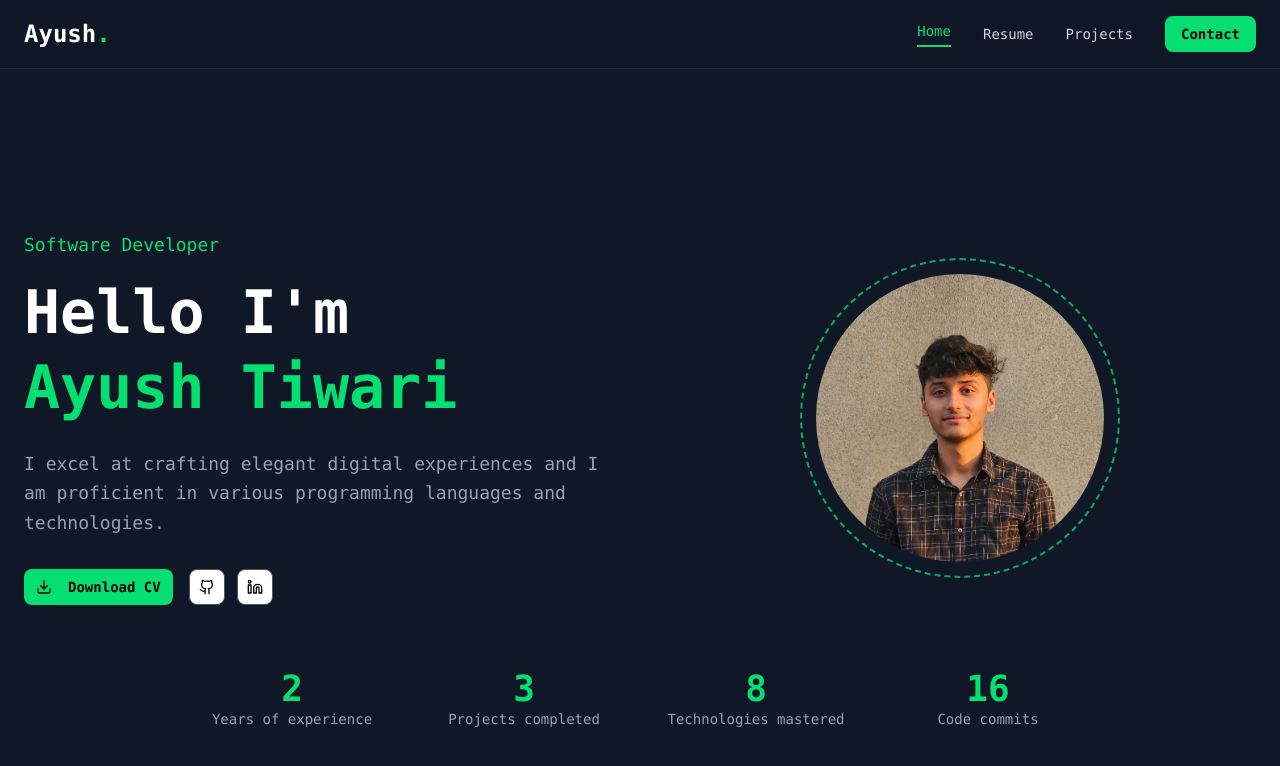
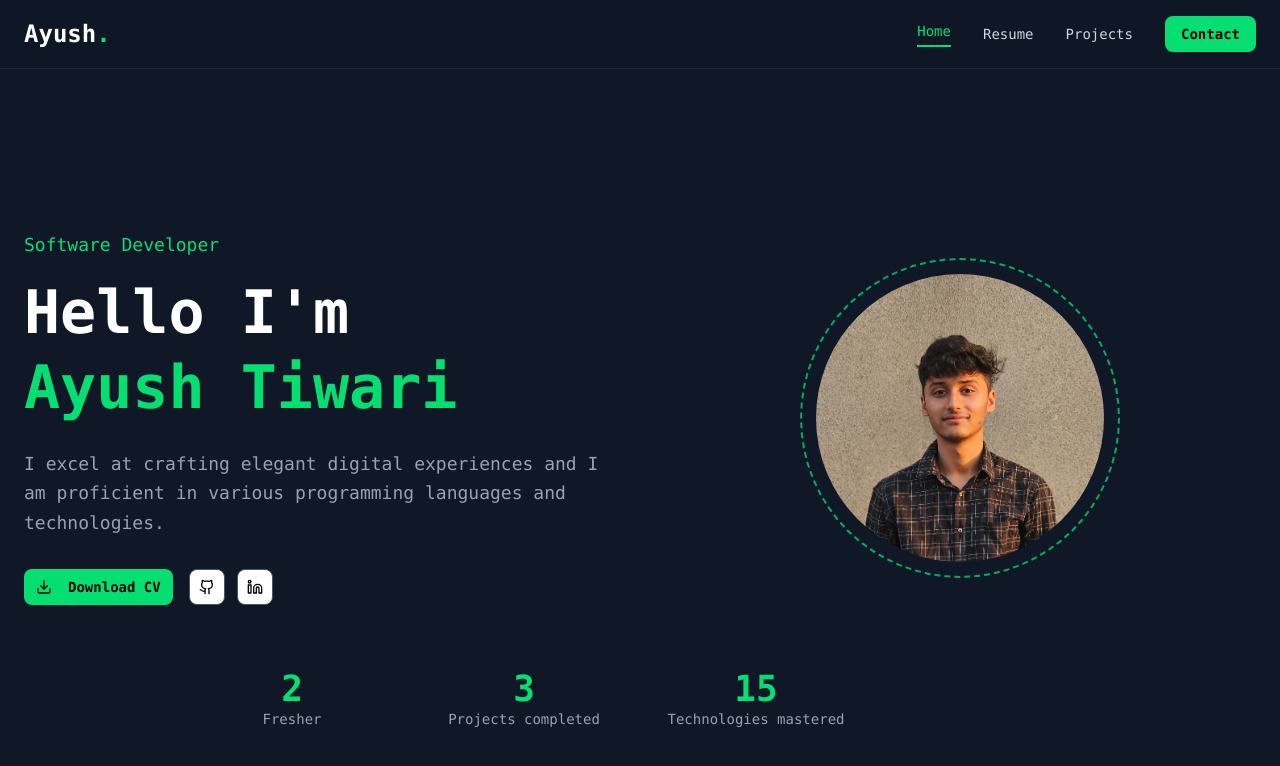
Before and after one commit to ayush-tiwari-18/portfolio, a React (Vite) app: page / in a window 1280 px wide. Shown: the top 766 px of the page. Built offline with nearby package versions, Linux system fonts and the light colour scheme.

Commit message:
home page update

```diff
--- a/src/components/Hero.tsx
+++ b/src/components/Hero.tsx
@@ -54,19 +54,15 @@ const Hero = () => {
         <div className="grid grid-cols-2 md:grid-cols-4 gap-8 text-center">
           <div>
             <div className="text-4xl font-bold text-green-400">2</div>
-            <div className="text-sm text-gray-400">Years of experience</div>
+            <div className="text-sm text-gray-400">Fresher</div>
           </div>
           <div>
             <div className="text-4xl font-bold text-green-400">3</div>
             <div className="text-sm text-gray-400">Projects completed</div>
           </div>
           <div>
-            <div className="text-4xl font-bold text-green-400">8</div>
+            <div className="text-4xl font-bold text-green-400">15</div>
             <div className="text-sm text-gray-400">Technologies mastered</div>
-          </div>
-          <div>
-            <div className="text-4xl font-bold text-green-400">16</div>
-            <div className="text-sm text-gray-400">Code commits</div>
           </div>
         </div>
       </div>
```
